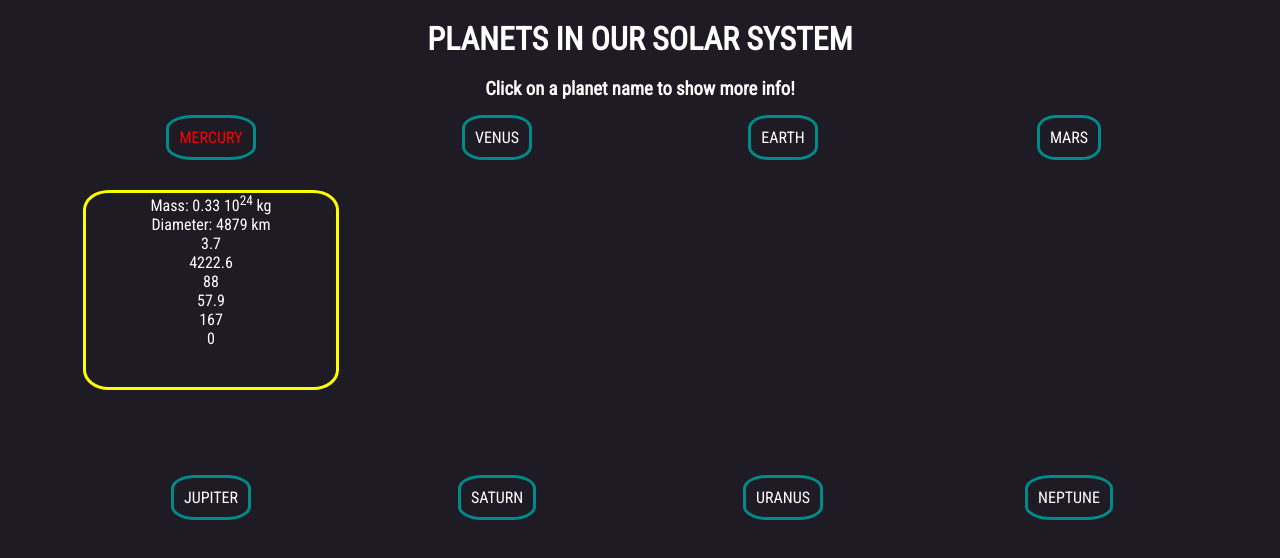
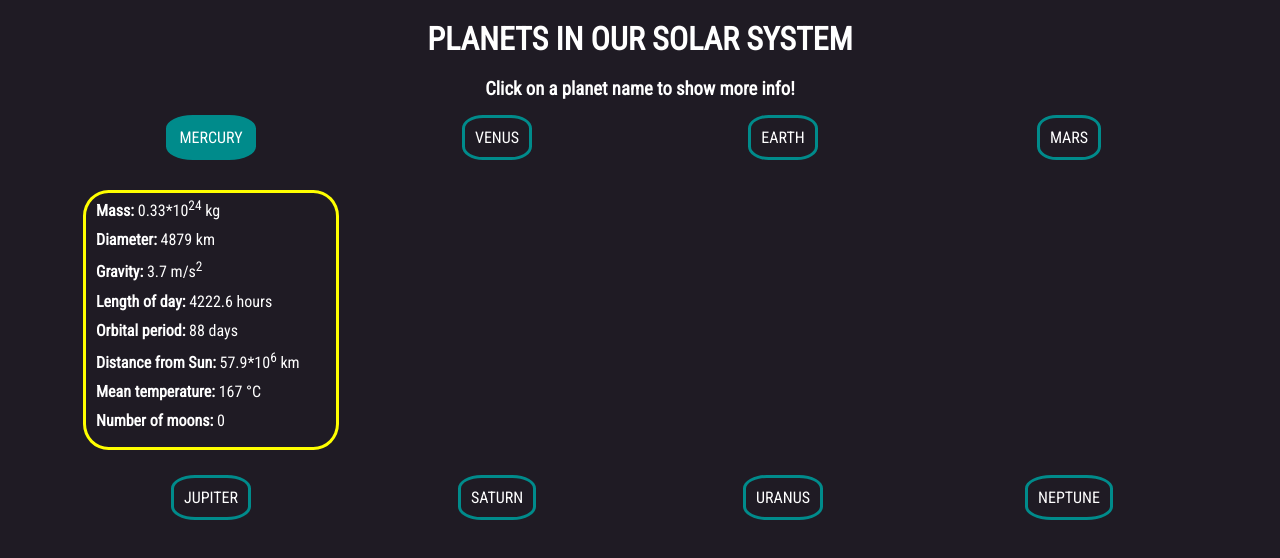
Before and after one commit to Student235555/solar-system-facts, a React (Create React App) app: page / in a window 1280 px wide. Both pictures are taken after a click on the element "MERCURY". Shown: the top 558 px of the page. Built offline with nearby package versions, Linux system fonts and the light colour scheme.

Commit message:
Update planets info look

```diff
--- a/src/components/Planet.js
+++ b/src/components/Planet.js
@@ -29,14 +29,14 @@ const Planet = ({astrObj}) => {
             <li className='planetLiContainer'>
                 <p className={LiPlanetMain + ' ' + LiPlanetColor} onClick={() => { changeColor(); changeVisi();}}>{name}</p>
                 <div className={divInLi + ' ' + divInLiVis}>
-                    <p>Mass: {mass} 10<sup>24</sup> kg</p>
-                    <p>Diameter: {diameter} km</p>
-                    <p>{gravity}</p>
-                    <p>{lengthOfDay}</p>
-                    <p>{orbitalPeriod}</p>
-                    <p>{distanceFromSun}</p>
-                    <p>{meanTemperature}</p>
-                    <p>{moons}</p>
+                    <p> <span>Mass: </span>{mass}*10<sup>24</sup> kg</p>
+                    <p><span>Diameter: </span>{diameter} km</p>
+                    <p><span>Gravity: </span>{gravity} m/s<sup>2</sup></p>
+                    <p><span>Length of day: </span>{lengthOfDay} hours</p>
+                    <p><span>Orbital period: </span>{orbitalPeriod} days</p>
+                    <p><span>Distance from Sun: </span>{distanceFromSun}*10<sup>6</sup> km</p>
+                    <p><span>Mean temperature: </span>{meanTemperature} &#176;C</p>
+                    <p><span>Number of moons: </span>{moons}</p>
                 </div>
             </li>
         </>
--- a/src/styles/Planet.css
+++ b/src/styles/Planet.css
@@ -1,7 +1,7 @@
 .planetLiContainer{
     width: 20%;
     margin: 0 15px;
-    margin-bottom: 70px;
+    margin-bottom: 10px;
 }
 
 .LiPlanetMain{
@@ -11,30 +11,30 @@
     margin-bottom: 30px;
     padding: 10px;
     text-transform: uppercase;
+    color: white;
     border: 3px darkcyan solid;
     border-radius: 30%;
     transition: 0.2s;
 }
 
 .LiPlanetColor1{
-    color: white;
+    background-color: #1F1B24;
 }
 
 .LiPlanetColor2{
-    color: red;
+    background-color: darkcyan;
 }
 
 
 .LiPlanetMain:hover{
     cursor: pointer;
-    color: yellow;
     transform: translate(10px);
 }
 
 .divInLi{
     border: 3px solid yellow;
     border-radius: 10%;
-    height: 200px;
+    height: 260px;
 }
 
 .divInLiVis{
@@ -44,3 +44,13 @@
 .divInLiNoVis{
     visibility: hidden;
 }
+
+.divInLi p{
+    text-align: left;
+    padding: 5px;
+    padding-left: 10px;
+}
+
+.divInLi p span{
+   font-weight: bold;
+}
```
